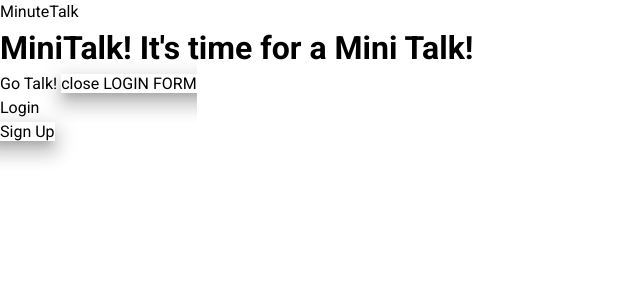
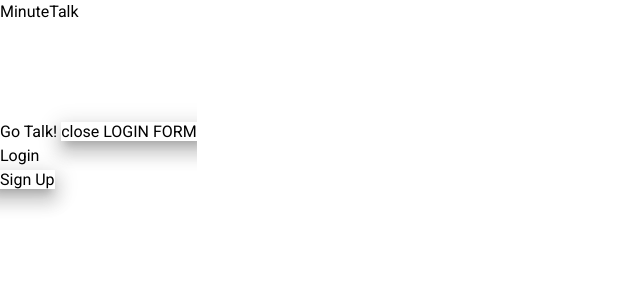
Before and after one commit to jmrequioma/Minutetalk, a Django app: page / in a window 1280 px wide. Shown: the top 300 px of the page, without its empty margins (0-640 px from the left). Run offline with Django 3.2, Linux system fonts and the light colour scheme; some libraries are stand-ins or nearby versions; some web fonts are replaced.

Commit message:
Fix div positioning

```diff
--- a/minutetalk/static/minutetalk/floating-labels.css
+++ b/minutetalk/static/minutetalk/floating-labels.css
@@ -54,6 +54,12 @@
   background: url("../images/triangles.png"), rebeccapurple;
 }
 
+.greet {
+  font-family: 'Catamaran', 'Helvetica', 'Arial', 'sans-serif';
+  color: white;
+  font-weight: 400;
+  font-size: 64px;
+}
 /*.toolbar__title {
   font-family: Digital-7;
 }
--- a/minutetalk/templates/minutetalk/index.html
+++ b/minutetalk/templates/minutetalk/index.html
@@ -3,7 +3,7 @@
 <head>
 
 
-  <title>Vuetify Parallax Starter</title>
+  <title>MinuteTalk</title>
 
 
   <link href='https://fonts.googleapis.com/css?family=Roboto:300,400,500,700|Material+Icons' rel="stylesheet">
@@ -27,15 +27,16 @@
       <v-toolbar-title v-text="title"></v-toolbar-title>
     </v-toolbar>
     <v-content>
-          <v-container fluid grid-list-md >
+
+    </v-content>
+    <v-content fill-height align-content-center>
+        <v-container fluid grid-list-md>
             <v-layout row wrap justify-center>
                 <v-flex d-flex xs12 sm6 md4>
-                  <h1> MiniTalk! It's time for a Mini Talk!</h1>
+                  <h1 class="greet"> MiniTalk! It's time for a Mini Talk!</h1>
                 </v-flex>
             </v-layout>
         </v-container>
-    </v-content>
-    <v-content>
         <v-container fluid grid-list-md>
           <v-layout row wrap justify-center>
               <v-flex d-flex xs12 sm6 md4>
@@ -187,6 +188,7 @@
             </v-layout>
           </v-container>
     </v-content>
+
   </v-app>
  </div>
  <script src="https://unpkg.com/vue/dist/vue.js"></script>
```
